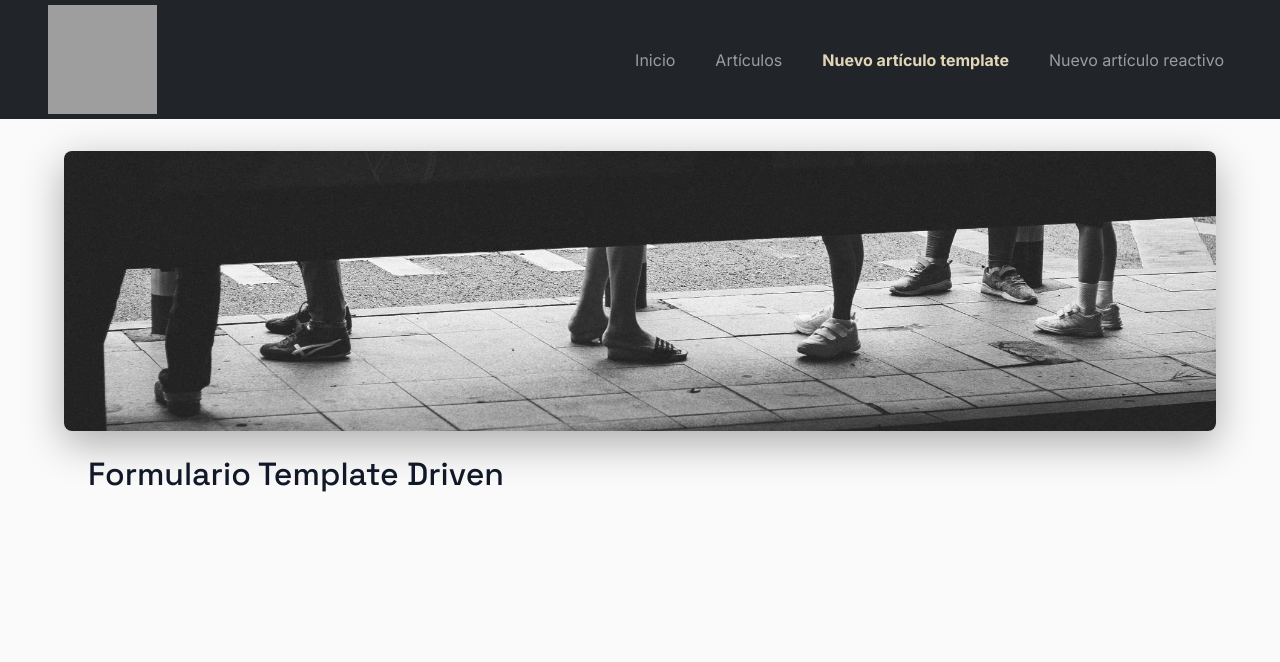
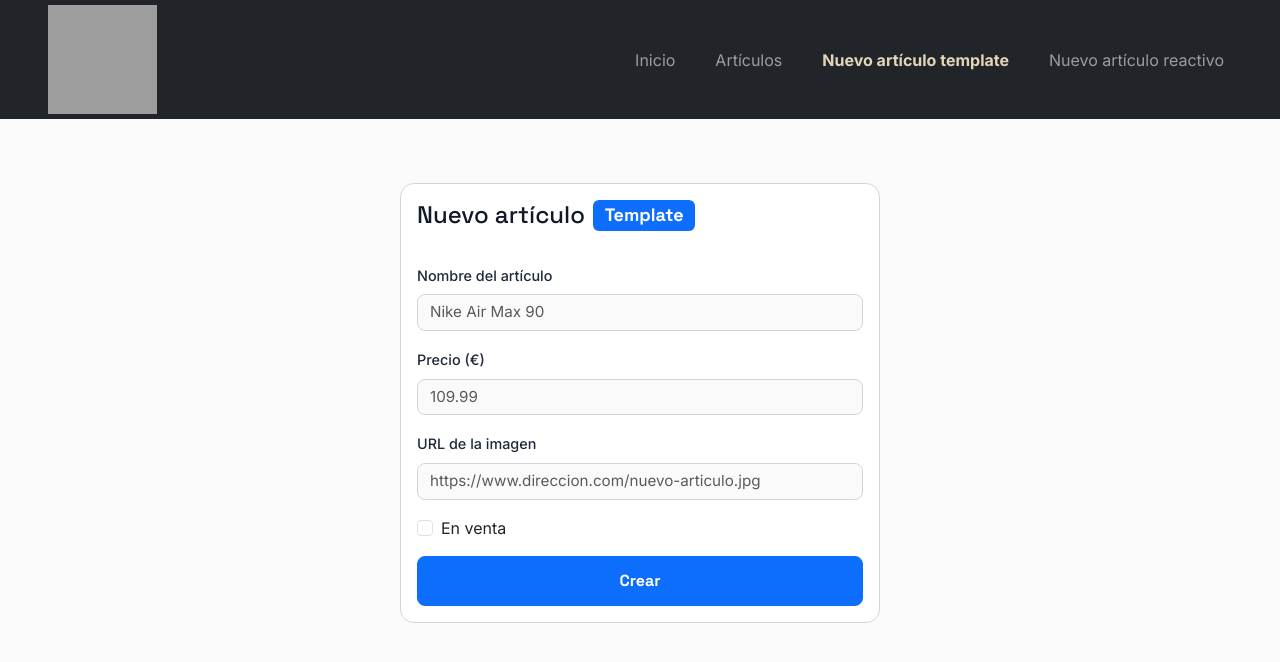
Before and after one commit to marcturu/sneakerhub, an Angular app: page / in a window 1280 px wide. Both pictures are taken after a click on the link "Nuevo artículo template". Shown: the top 662 px of the page. Built offline with nearby package versions, Linux system fonts and the light colour scheme; grey boxes are pictures that could not be loaded.

Commit message:
Ejercicio 6: Formulario template-driven con comprobaciones y FormGroup

```diff
--- a/angular.json
+++ b/angular.json
@@ -37,7 +37,9 @@
               "node_modules/bootstrap/dist/css/bootstrap.min.css",
               "src/assets/styles/styles.css"
             ],
-            "scripts": []
+            "scripts": [
+              "node_modules/bootstrap/dist/js/bootstrap.bundle.min.js"
+            ]
           },
           "configurations": {
             "production": {
@@ -96,7 +98,9 @@
               "node_modules/bootstrap/dist/css/bootstrap.min.css",
               "src/assets/styles/styles.css"
             ],
-            "scripts": []
+            "scripts": [
+              "node_modules/bootstrap/dist/js/bootstrap.bundle.min.js"
+            ]
           }
         }
       }
--- a/src/app/app.component.html
+++ b/src/app/app.component.html
@@ -1,8 +1,11 @@
 <app-navbar [activeView]="activeView" (navigate)="onNavigate($event)"></app-navbar>
 
 <main class="main-content">
-  <app-hero></app-hero>
-  <app-article-list *ngIf="activeView === 'list'"></app-article-list>
+  <ng-container *ngIf="activeView === 'list'">
+      <app-hero></app-hero>
+    <app-article-list></app-article-list>
+  </ng-container>
+
   <app-article-new-template *ngIf="activeView === 'template'"></app-article-new-template>
   <app-article-new-reactive *ngIf="activeView === 'reactive'"></app-article-new-reactive>
 </main>
--- a/src/app/app.module.ts
+++ b/src/app/app.module.ts
@@ -1,5 +1,6 @@
 import { NgModule } from '@angular/core';
 import { BrowserModule } from '@angular/platform-browser';
+import { FormsModule } from '@angular/forms';
 
 import { AppRoutingModule } from './app-routing.module';
 import { AppComponent } from './app.component';
@@ -22,7 +23,8 @@ import { HeroComponent } from './components/hero/hero.component';
   ],
   imports: [
     BrowserModule,
-    AppRoutingModule
+    AppRoutingModule,
+    FormsModule
   ],
   providers: [],
   bootstrap: [AppComponent]
--- a/src/app/components/article-new-template/article-new-template.component.css
+++ b/src/app/components/article-new-template/article-new-template.component.css
@@ -0,0 +1,59 @@
+.form-wrapper {
+  display: flex;
+  justify-content: center;
+  padding: var(--spacing-md) 0;
+}
+
+.form-card {
+  width: 100%;
+  max-width: 480px;
+  border: 1px solid var(--color-border);
+  border-radius: var(--border-radius-md);
+  box-shadow: (var--shadow-sm)
+}
+
+.form-title {
+  font-size: 1.5rem;
+  color: var(--color-primary);
+  margin-bottom: var(--spacing-md);
+  display: flex;
+  align-items: center;
+}
+
+.form-label {
+  font-weight: 500;
+  color: var(--color-secondary);
+  font-size: 0.9rem;
+}
+
+.form-control {
+  font-family: var(--font-secondary);
+  font-size: 0.95rem;
+  color: var(--color-primary);
+  background-color: var(--color-bg);
+  border-color: var(--color-border);
+  border-radius: var(--border-radius-sm);
+}
+
+.form-control:focus {
+  border-color: var(--color-accent);
+  box-shadow: 0 0 0 3px rgba(59, 130, 246, 0.2);
+  background-color: #fff;
+}
+
+.btn-submit {
+  font-family: var(--font-primary);
+  font-weight: 600;
+  font-size: 1rem;
+  padding: 0.75rem;
+  border-radius: var(--border-radius-sm);
+  transition: background-color var(--transition-fast);
+}
+
+.btn-submit:hover {
+  transform: translateY(-1px);
+}
+
+.btn-submit:active {
+  transform: translateY(0);
+}
--- a/src/app/components/article-new-template/article-new-template.component.html
+++ b/src/app/components/article-new-template/article-new-template.component.html
@@ -1,3 +1,101 @@
-<div class="container">
-  <h2>Formulario Template Driven</h2>
-</div>
+<section class="form-wrapper">
+  <div class="card form-card">
+    <div class="card-body">
+      <h2 class="form-title">
+        Nuevo artículo
+        <span class="badge bg-primary ms-2">Template</span>
+      </h2>
+
+      <form #articleForm="ngForm" (ngSubmit)="onSubmit(articleForm)" novalidate>
+        <ng-container ngModelGroup="article">
+          <div class="mb-3">
+            <label for="name" class="form-label">Nombre del artículo</label>
+            <input
+              type="text"
+              id="name"
+              name="name"
+              class="form-control"
+              [class.is-invalid]="nameField.invalid && (nameField.dirty || nameField.touched || articleForm.submitted)"
+              placeholder="Nike Air Max 90"
+              ngModel
+              #nameField="ngModel"
+              required>
+              <div class="invalid-feedback"
+                *ngIf="nameField.errors?.['required'] && (nameField.dirty || nameField.touched || articleForm.submitted)">
+                El nombre de los zapatos es obligatorio
+              </div>
+          </div>
+
+          <div class="mb-3">
+            <label for="price" class="form-label">Precio (€)</label>
+            <div class="input-group">
+              <input
+              type="number"
+              id="price"
+              name="price"
+              class="form-control"
+              [class.is-invalid]="priceField.invalid && (priceField.dirty || priceField.touched || articleForm.submitted)"
+              placeholder="109.99"
+              ngModel
+              #priceField="ngModel"
+              required
+              min="0.1">
+              <div class="invalid-feedback"
+                *ngIf="priceField.errors?.['required'] && (priceField.dirty || priceField.touched || articleForm.submitted)">
+                El precio de los zapatos es obligatorio
+
+              </div>
+              <div class="invalid-feedback"
+                *ngIf="priceField.errors?.['min'] && (priceField.dirty || priceField.touched || articleForm.submitted)">
+                El precio de los zapatos debe ser mayor que 0
+              </div>
+            </div>
+          </div>
+
+          <div class="mb-3">
+            <label for="imageUrl" class="form-label">URL de la imagen</label>
+            <input
+              type="text"
+              id="imageUrl"
+              name="imageUrl"
+              class="form-control"
+              [class.is-invalid]="imageUrlField.invalid && (imageUrlField.dirty || imageUrlField.touched || articleForm.submitted)"
+              placeholder="https://www.direccion.com/nuevo-articulo.jpg"
+              ngModel
+              #imageUrlField="ngModel"
+              required
+              [pattern]="urlPattern">
+              <div class="invalid-feedback"
+                *ngIf="imageUrlField.errors?.['required'] && (imageUrlField.dirty || imageUrlField.touched || articleForm.submitted)">
+                La URL de la imagen es obligatoria
+              </div>
+              <div class="invalid-feedback"
+                *ngIf="imageUrlField.errors?.['pattern'] && (imageUrlField.dirty || imageUrlField.touched || articleForm.submitted)">
+                La URL de la imagen de los zapatos no es una URL válida
+              </div>
+          </div>
+
+          <div class="mb-3">
+            <div class="form-check">
+              <input
+              type="checkbox"
+              id="isOnSale"
+              name="isOnSale"
+              class="form-check-input"
+              ngModel>
+            <label for="isOnSale" class="form-check-label">En venta</label>
+            </div>
+          </div>
+        </ng-container>
+
+        <button
+          type="submit"
+          class="btn btn-primary w-100 btn-submit">
+          Crear
+        </button>
+
+      </form>
+
+    </div>
+  </div>
+</section>
--- a/src/app/components/article-new-template/article-new-template.component.ts
+++ b/src/app/components/article-new-template/article-new-template.component.ts
@@ -1,4 +1,6 @@
 import { Component } from '@angular/core';
+import { NgForm } from '@angular/forms';
+import { Article } from '../../models/article.model';
 
 @Component({
   selector: 'app-article-new-template',
@@ -6,5 +8,20 @@ import { Component } from '@angular/core';
   styleUrl: './article-new-template.component.css'
 })
 export class ArticleNewTemplateComponent {
+    urlPattern = /^(?!.*\.\.)https?:\/\/[a-zA-Z0-9][a-zA-Z0-9\-._~:/?#[\]@!$&'()*+,;=%]*\.[a-zA-Z]{2,3}$/;
 
+    onSubmit(form: NgForm): void {
+      if (form.valid) {
+        const newArticle: Article = {
+          id: Date.now(),
+          name: form.value.article.name,
+          price: form.value.article.price,
+          imageUrl: form.value.article.imageUrl,
+          isOnSale: form.value.article.isOnSale ?? false,
+          quantityInCart: 0
+        };
+      console.log('Nuevo artículo creado:', newArticle);
+      form.resetForm();
+    }
+  }
 }
```
